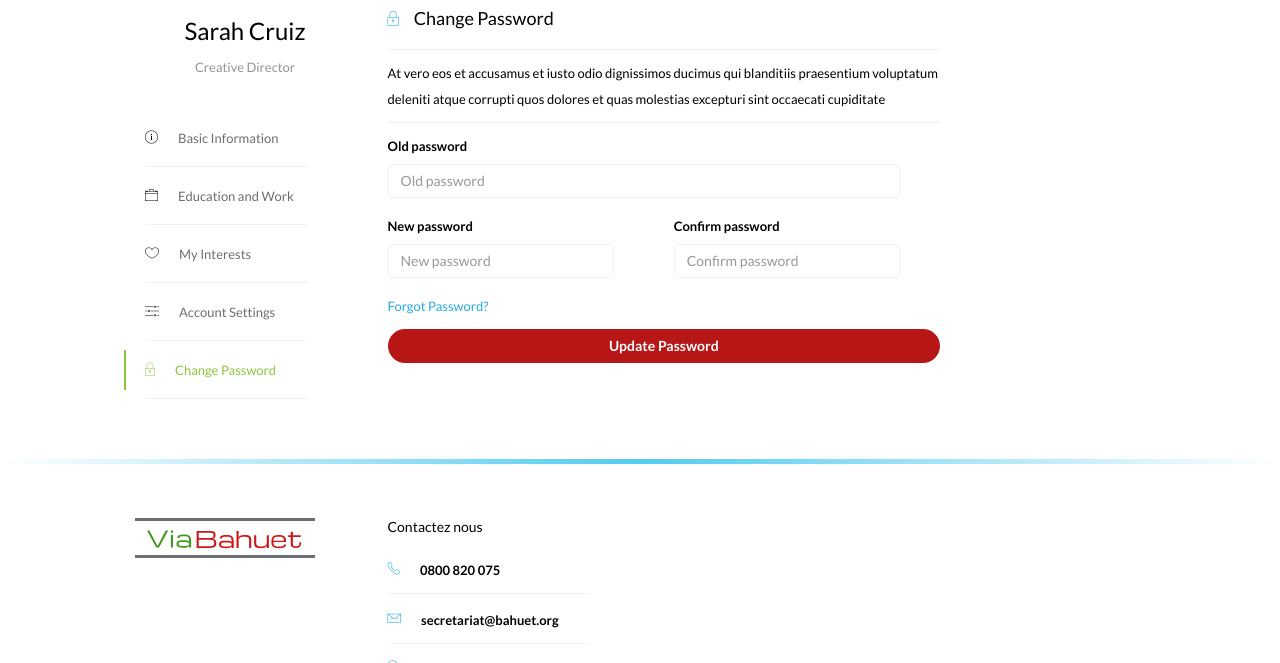
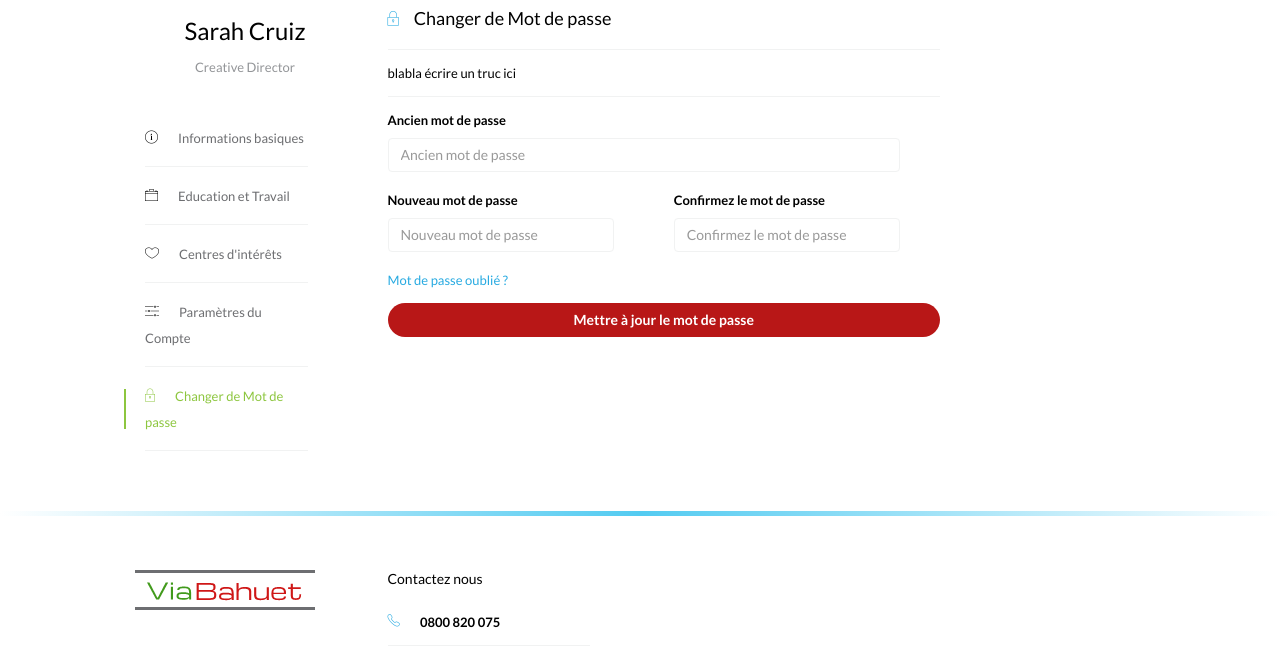
Before and after one commit to TheDaxterMan/PPE-3, a PHP site: page /edit-profile-password.php in a window 1280 px wide. Shown: the part 457-1120 px from the top of the page. Run offline with PHP 8.4, Linux system fonts and the light colour scheme; some libraries are stand-ins or nearby versions; some web fonts are replaced.

Commit message:
modif fr (mdp)

```diff
--- a/friend-finder/edit-profile-password.php
+++ b/friend-finder/edit-profile-password.php
@@ -8,7 +8,7 @@
 		<meta name="description" content="This is social network html5 template available in themeforest......" />
 		<meta name="keywords" content="Social Network, Social Media, Make Friends, Newsfeed, Profile Page" />
 		<meta name="robots" content="index, follow" />
-		<title>Edit Profile | Change My Password</title>
+		<title>Editer le Profil | Changer de Mot de passe</title>
 
     <!-- Stylesheets
     ================================================= -->
@@ -71,12 +71,12 @@
             </div>
             <div class="mobile-menu">
               <ul class="list-inline">
-                <li><a href="timline.php">Timeline</a></li>
-                <li><a href="timeline-about.php" class="active">About</a></li>
+                <li><a href="timline.php">Profil</a></li>
+                <li><a href="timeline-about.php" class="active">A propos</a></li>
                 <li><a href="timeline-album.php">Album</a></li>
-                <li><a href="timeline-friends.php">Friends</a></li>
+                <li><a href="timeline-friends.php">Amis</a></li>
               </ul>
-              <button class="btn-primary">Add Friend</button>
+              <button class="btn-primary">Ajouter en ami</button>
             </div>
           </div><!--Timeline Menu for Small Screens End-->
 
@@ -87,11 +87,11 @@
 
               <!--Edit Profile Menu-->
               <ul class="edit-menu">
-              	<li><i class="icon ion-ios-information-outline"></i><a href="edit-profile-basic.php">Basic Information</a></li>
-              	<li><i class="icon ion-ios-briefcase-outline"></i><a href="edit-profile-work-edu.php">Education and Work</a></li>
-              	<li><i class="icon ion-ios-heart-outline"></i><a href="edit-profile-interests.php">My Interests</a></li>
-                <li><i class="icon ion-ios-settings"></i><a href="edit-profile-settings.php">Account Settings</a></li>
-              	<li class="active"><i class="icon ion-ios-locked-outline"></i><a href="edit-profile-password.php">Change Password</a></li>
+              	<li><i class="icon ion-ios-information-outline"></i><a href="edit-profile-basic.php">Informations basiques</a></li>
+              	<li><i class="icon ion-ios-briefcase-outline"></i><a href="edit-profile-work-edu.php">Education et Travail</a></li>
+              	<li><i class="icon ion-ios-heart-outline"></i><a href="edit-profile-interests.php">Centres d'intérêts</a></li>
+                <li><i class="icon ion-ios-settings"></i><a href="edit-profile-settings.php">Paramètres du Compte</a></li>
+              	<li class="active"><i class="icon ion-ios-locked-outline"></i><a href="edit-profile-password.php">Changer de Mot de passe</a></li>
               </ul>
             </div>
             <div class="col-md-7">
@@ -100,31 +100,31 @@
               ================================================= -->
               <div class="edit-profile-container">
                 <div class="block-title">
-                  <h4 class="grey"><i class="icon ion-ios-locked-outline"></i>Change Password</h4>
+                  <h4 class="grey"><i class="icon ion-ios-locked-outline"></i>Changer de Mot de passe</h4>
                   <div class="line"></div>
-                  <p>At vero eos et accusamus et iusto odio dignissimos ducimus qui blanditiis praesentium voluptatum deleniti atque corrupti quos dolores et quas molestias excepturi sint occaecati cupiditate</p>
+                  <p>blabla écrire un truc ici</p>
                   <div class="line"></div>
                 </div>
                 <div class="edit-block">
                   <form name="update-pass" id="education" class="form-inline">
                     <div class="row">
                       <div class="form-group col-xs-12">
-                        <label for="my-password">Old password</label>
-                        <input id="my-password" class="form-control input-group-lg" type="password" name="password" title="Enter password" placeholder="Old password"/>
+                        <label for="my-password">Ancien mot de passe</label>
+                        <input id="my-password" class="form-control input-group-lg" type="password" name="mdp" title="Entrez un mot de passe" placeholder="Ancien mot de passe"/>
                       </div>
                     </div>
                     <div class="row">
                       <div class="form-group col-xs-6">
-                        <label>New password</label>
-                        <input class="form-control input-group-lg" type="password" name="password" title="Enter password" placeholder="New password"/>
+                        <label>Nouveau mot de passe</label>
+                        <input class="form-control input-group-lg" type="password" name="newmdp" title="Enter password" placeholder="Nouveau mot de passe"/>
                       </div>
                       <div class="form-group col-xs-6">
-                        <label>Confirm password</label>
-                        <input class="form-control input-group-lg" type="password" name="password" title="Enter password" placeholder="Confirm password"/>
+                        <label>Confirmez le mot de passe</label>
+                        <input class="form-control input-group-lg" type="password" name="newmdp2" title="Enter password" placeholder="Confirmez le mot de passe"/>
                       </div>
                     </div>
-                    <p><a href="#">Forgot Password?</a></p>
-                    <button class="btn btn-primary">Update Password</button>
+                    <p><a href="#">Mot de passe oublié ?</a></p>
+                    <button class="btn btn-primary">Mettre à jour le mot de passe</button>
                   </form>
                 </div>
               </div>
```
